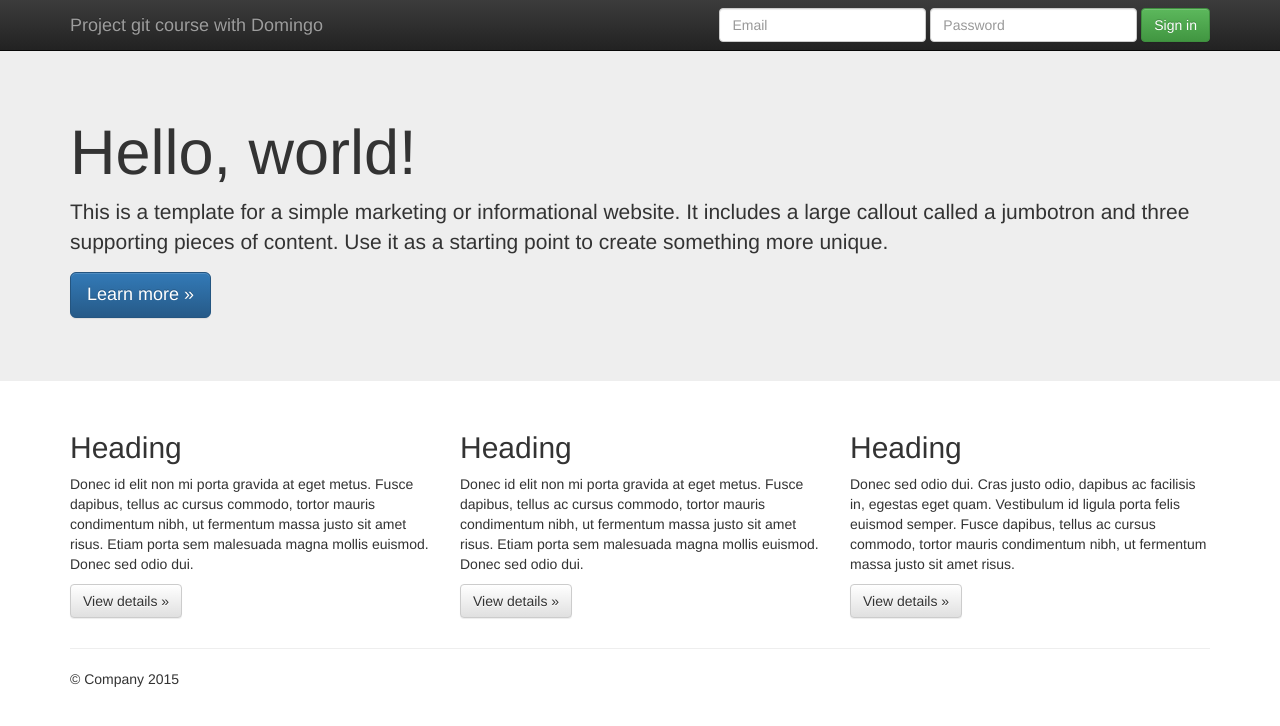
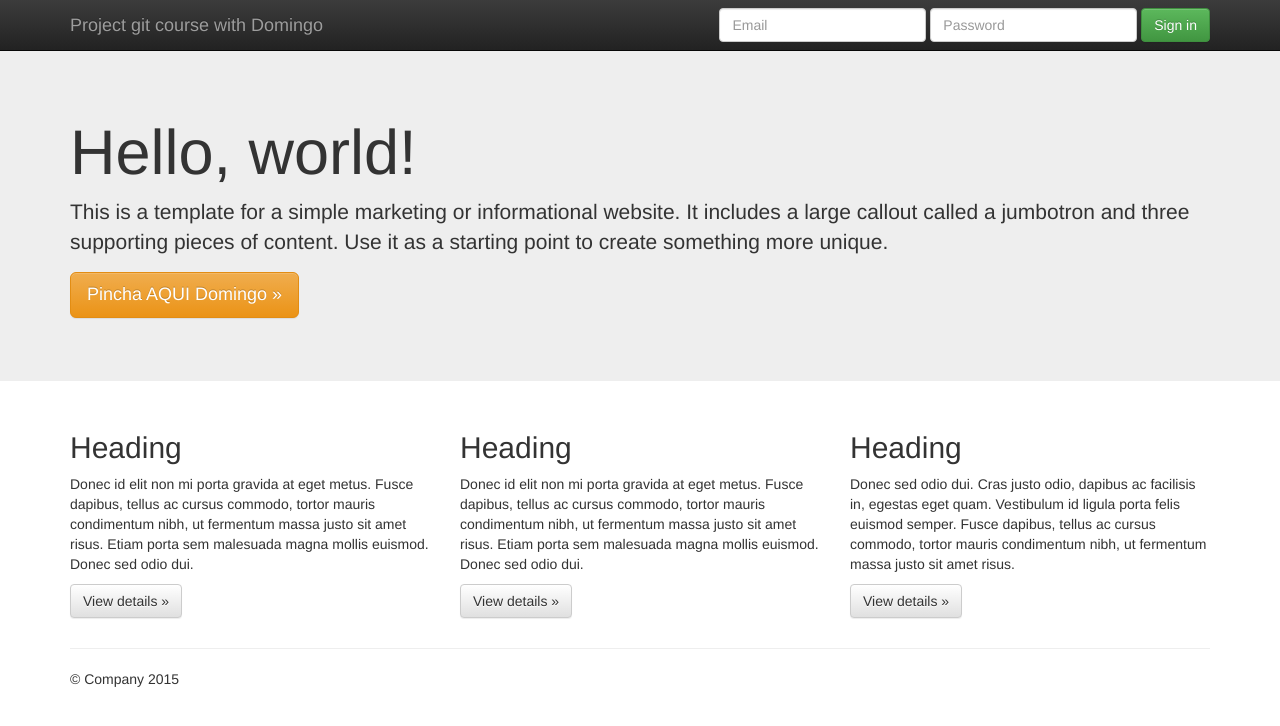
Before and after one commit to jesusmaduro/CursoGitBCI2023, a plain HTML site: page index.html in a window 1280 px wide. Drawn offline with nearby package versions, Linux system fonts and the light colour scheme.

Commit message:
se actualzia repositorio, se cambia boton con mensaje pincha aqui Domingo

```diff
--- a/index.html
+++ b/index.html
@@ -57,7 +57,7 @@
       <div class="container">
         <h1>Hello, world!</h1>
         <p>This is a template for a simple marketing or informational website. It includes a large callout called a jumbotron and three supporting pieces of content. Use it as a starting point to create something more unique.</p>
-        <p><a class="btn btn-primary btn-lg" href="#" role="button">Learn more &raquo;</a></p>
+        <p><a class="btn btn-warning btn-lg" href="#" role="button">Pincha AQUI Domingo &raquo;</a></p>
       </div>
     </div>
 
```
